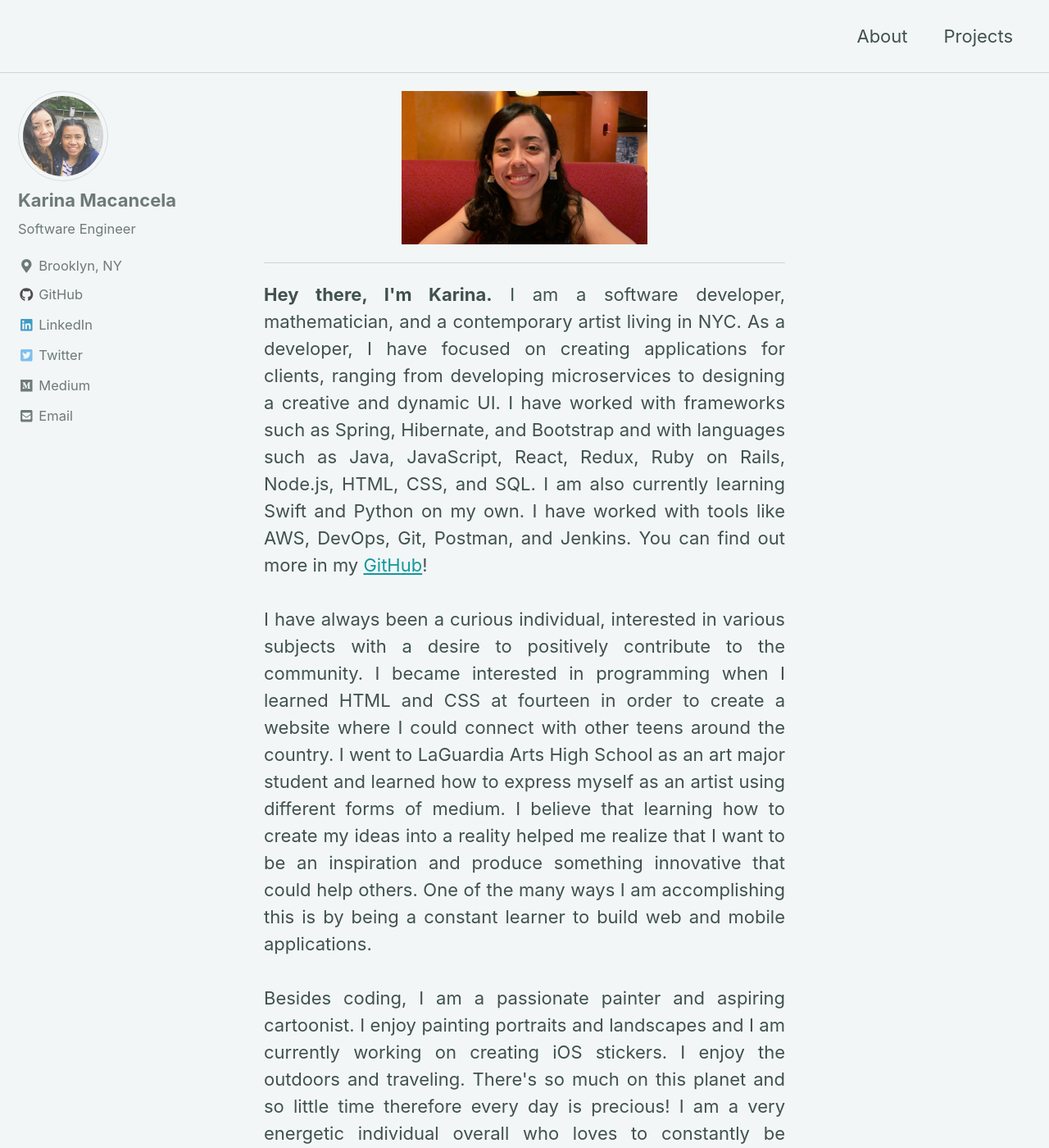
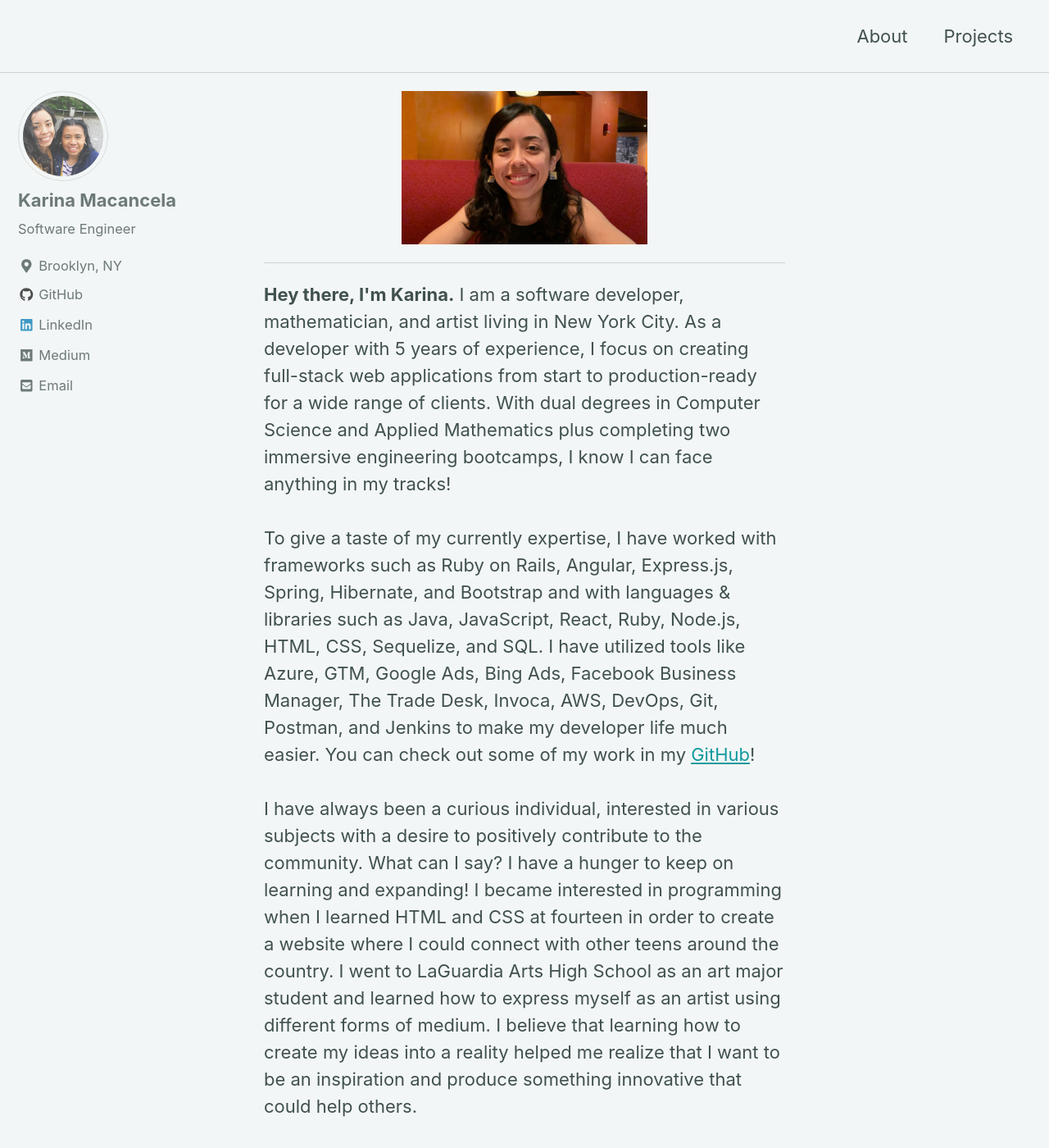
Before and after one commit to kmacancela/kmacancela.github.io, a Jekyll site: the page built from index.html, in a window 1280 px wide and 1400 px high. Shown: the whole window at 82% size. Built offline with Jekyll 4.4.1, drawn with Linux system fonts in a browser that asks for light colours; cached includes are drawn as plain includes; nearby versions of some CDN libraries; the list of posts is cut into pages by our own code; some of the changed text lies outside the part shown.

Commit message:
updated bio

```diff
--- a/_config.yml
+++ b/_config.yml
@@ -121,9 +121,6 @@ author:
     - label: "LinkedIn"
       icon: "fab fa-fw fa-linkedin"
       url: "https://www.linkedin.com/in/kmacancela/"
-    - label: "Twitter"
-      icon: "fab fa-fw fa-twitter-square"
-      url: "https://twitter.com/coolkatwizard"
     - label: "Medium"
       icon: "fab fa-fw fa-medium"
       url: "https://medium.com/@kmacancela"
@@ -137,9 +134,6 @@ footer:
     - label: "linkedin"
       icon: "fab fa-fw fa-linkedin"
       url: "https://www.linkedin.com/in/kmacancela/"
-    - label: "Twitter"
-      icon: "fab fa-fw fa-twitter-square"
-      url: "https://twitter.com/coolkatwizard"
     - label: "Medium"
       icon: "fab fa-fw fa-medium"
       url: "https://medium.com/@kmacancela"
--- a/index.html
+++ b/index.html
@@ -3,12 +3,14 @@
 
 <center>
   <center><img src="/assets/images/about_me.jpg" width="300"></center><hr>
-  <p align="justify">
-    <b>Hey there, I'm Karina.</b> I am a software developer, mathematician, and a contemporary artist living in NYC. As a developer, I have focused on creating applications for clients, ranging from developing microservices to designing a creative and dynamic UI. I have worked with frameworks such as Spring, Hibernate, and Bootstrap and with languages such as Java, JavaScript, React, Redux, Ruby on Rails, Node.js, HTML, CSS, and SQL. I am also currently learning Swift and Python on my own. I have worked with tools like AWS, DevOps, Git, Postman, and Jenkins. You can find out more in my <a href="https://github.com/kmacancela">GitHub</a>!
+  <p align="left">
+    <b>Hey there, I'm Karina.</b> I am a software developer, mathematician, and artist living in New York City. As a developer with 5 years of experience, I focus on creating full-stack web applications from start to production-ready for a wide range of clients. With dual degrees in Computer Science and Applied Mathematics plus completing two immersive engineering bootcamps, I know I can face anything in my tracks!
     <br><br>
-    I have always been a curious individual, interested in various subjects with a desire to positively contribute to the community. I became interested in programming when I learned HTML and CSS at fourteen in order to create a website where I could connect with other teens around the country. I went to LaGuardia Arts High School as an art major student and learned how to express myself as an artist using different forms of medium. I believe that learning how to create my ideas into a reality helped me realize that I want to be an inspiration and produce something innovative that could help others. One of the many ways I am accomplishing this is by being a constant learner to build web and mobile applications.
+    To give a taste of my currently expertise, I have worked with frameworks such as Ruby on Rails, Angular, Express.js, Spring, Hibernate, and Bootstrap and with languages & libraries such as Java, JavaScript, React, Ruby, Node.js, HTML, CSS, Sequelize, and SQL. I have utilized tools like Azure, GTM, Google Ads, Bing Ads, Facebook Business Manager, The Trade Desk, Invoca, AWS, DevOps, Git, Postman, and Jenkins to make my developer life much easier. You can check out some of my work in my <a href="https://github.com/kmacancela">GitHub</a>!
     <br><br>
-    Besides coding, I am a passionate painter and aspiring cartoonist. I enjoy painting portraits and landscapes and I am currently working on creating iOS stickers. I enjoy the outdoors and traveling. There's so much on this planet and so little time therefore every day is precious! I am a very energetic individual overall who loves to constantly be learning and growing, therefore I look forward to finding a work environment and team that aligns with my passion. Looking forward to making a real difference in this world!
+    I have always been a curious individual, interested in various subjects with a desire to positively contribute to the community. What can I say? I have a hunger to keep on learning and expanding! I became interested in programming when I learned HTML and CSS at fourteen in order to create a website where I could connect with other teens around the country. I went to LaGuardia Arts High School as an art major student and learned how to express myself as an artist using different forms of medium. I believe that learning how to create my ideas into a reality helped me realize that I want to be an inspiration and produce something innovative that could help others.
+    <br><br>
+    Besides coding, I am a passionate painter and aspiring cartoonist. I enjoy painting portraits and landscapes and I am currently working on creating iOS stickers. I enjoy the outdoors and traveling. There's so much on this planet and so little time therefore every day is precious! I am an energetic person who loves to constantly be learning and refining what I already know, therefore I always look forward to being part of a work environment and team that aligns with my passion!
 
     <blockquote>
       "Clouds come floating into my life, no longer to carry rain or usher storm, but to add color to my sunset sky." <br>- Rabindranath Tagore
```
Also changed, not shown: _pages/achievements.md (added, +3 -0 lines), Gemfile.lock, 3 other files.
